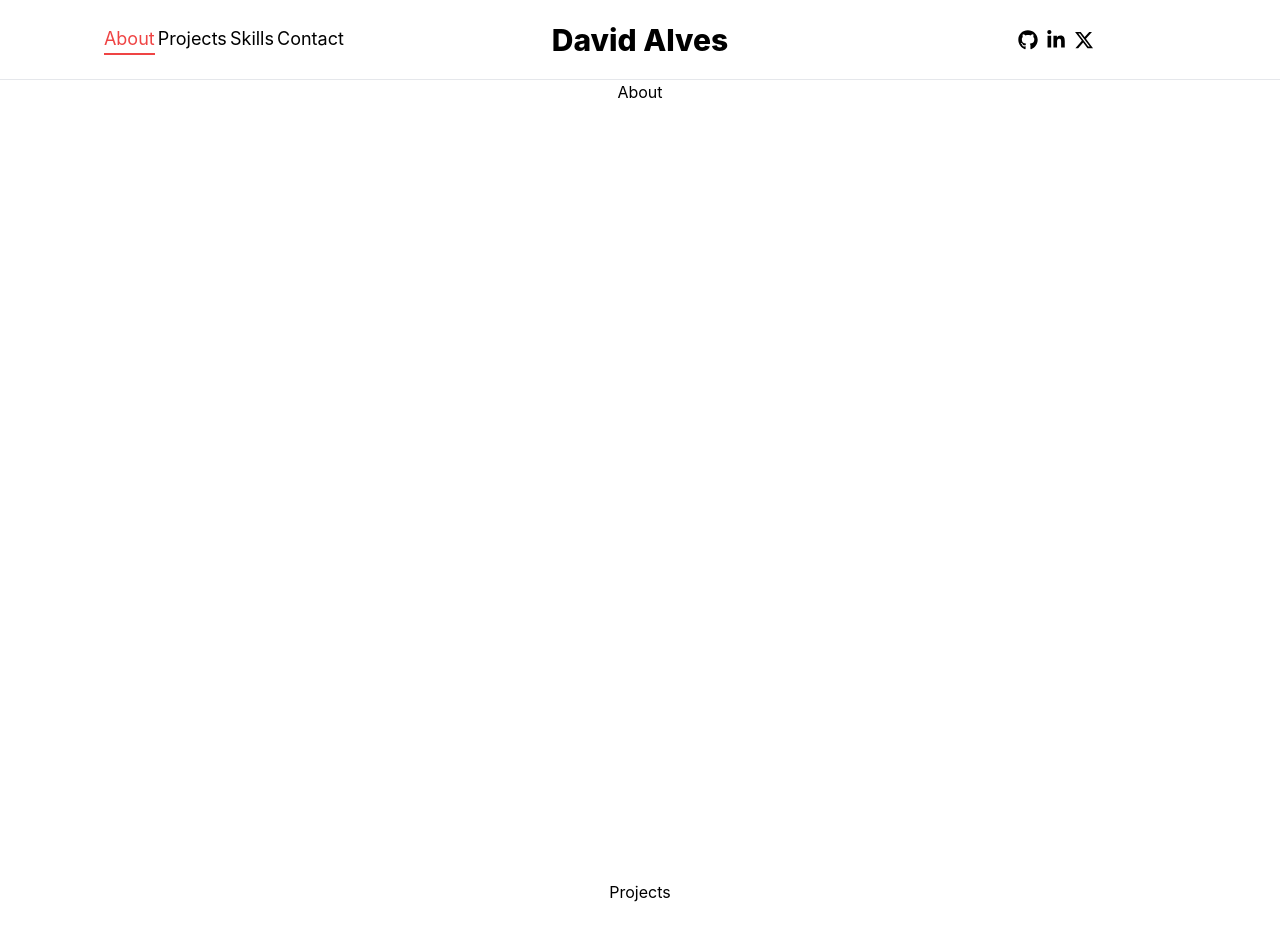
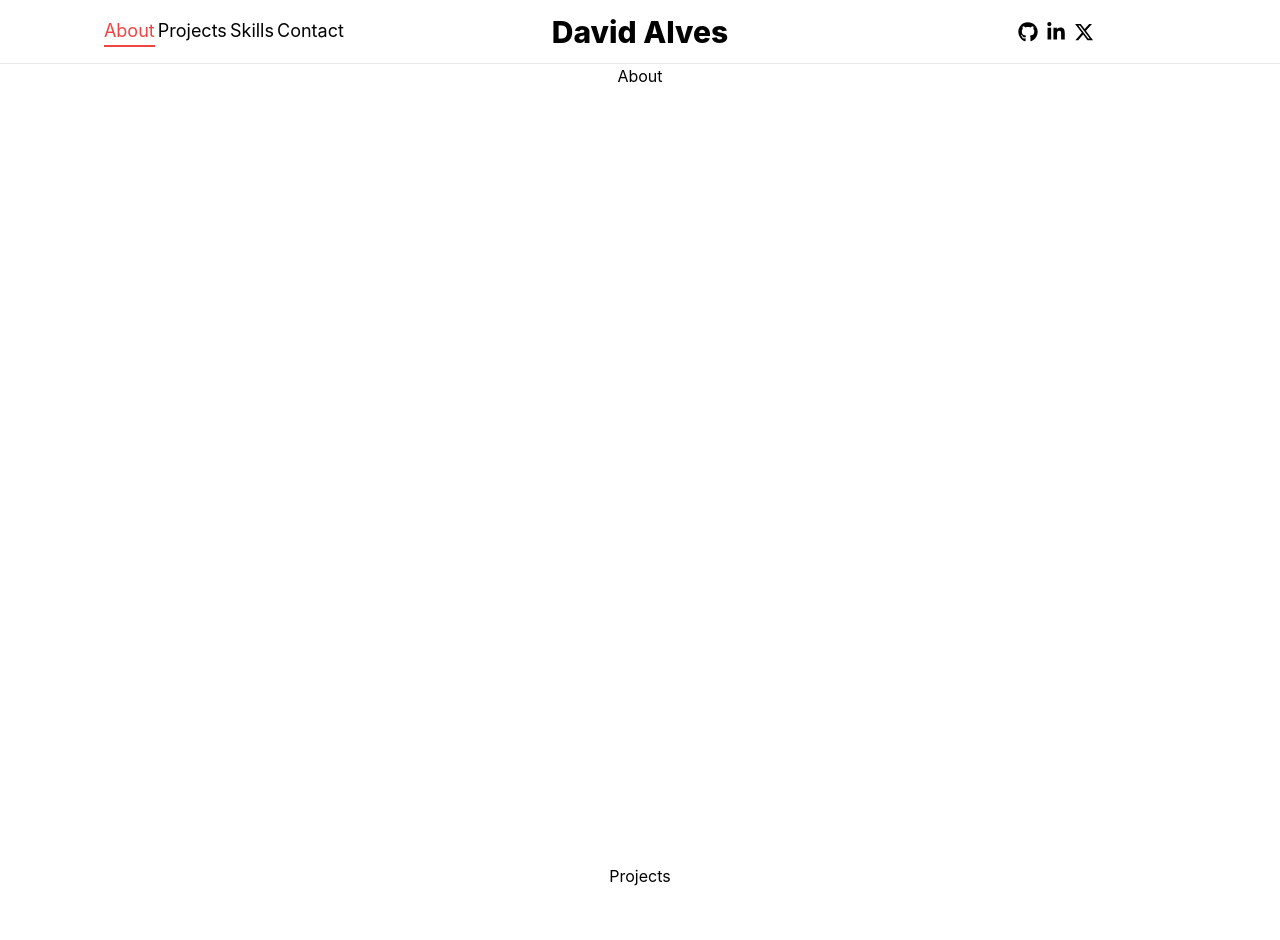
Before and after one commit to davidpalves06/Portfolio, a website: page static/index/index.html in a window 1280 px wide. Shown: the top 940 px of the page. Drawn offline with nearby package versions, Linux system fonts and the light colour scheme; files that its build step writes are made by us from their sources.

Commit message:
Nav bar done

```diff
--- a/static/index.js
+++ b/static/index.js
@@ -1,3 +1,62 @@
+const navBar = document.getElementById("navBar")
 const aboutNav = document.getElementById("aboutNavigation")
+const aboutSection = document.getElementById("about")
+const projectNav = document.getElementById("projectsNavigation")
+const projectSection = document.getElementById("projects")
+const skillsNav = document.getElementById("skillsNavigation")
+const skillsSection = document.getElementById("skills")
+const contactNav = document.getElementById("contactNavigation")
+const contactSection = document.getElementById("contact")
+let previousPosition = window.scrollY
+let mouseY = 0;
 
-aboutNav.classList.add("text-red-500","border-b-red-500","border-b-2")
+function resetStyles() {
+    aboutNav.setAttribute("data-onscreen", "false")
+    projectNav.setAttribute("data-onscreen", "false")
+    skillsNav.setAttribute("data-onscreen", "false")
+    contactNav.setAttribute("data-onscreen", "false")
+}
+
+document.addEventListener('mousemove', function (event) {
+    mouseY = event.clientY;
+    if (mouseY < navBar.offsetHeight) {
+        navBar.style.top = "0px"
+    }
+});
+
+let ticking = false
+function handleScroll() {
+    if (!ticking) {
+        window.requestAnimationFrame(function () {
+            let aboutOffsetTop = aboutSection.offsetTop + (aboutSection.offsetHeight / 2)
+            let projectsOffsetTop = projectSection.offsetTop + (projectSection.offsetHeight / 2)
+            let skillsOffsetTop = skillsSection.offsetTop + (skillsSection.offsetHeight / 2)
+            let contactOffsetTop = contactSection.offsetTop + (contactSection.offsetHeight / 2)
+            let currentPos = (this.scrollY !== undefined) ? this.scrollY : (document.documentElement || document.body.parentNode || document.body).currentPos;
+            resetStyles()
+            if (currentPos >= 0 && currentPos < aboutOffsetTop) {
+                aboutNav.setAttribute("data-onscreen", "true")
+            } else if (currentPos < projectsOffsetTop) {
+                projectNav.setAttribute("data-onscreen", "true")
+            } else if (currentPos < skillsOffsetTop) {
+                skillsNav.setAttribute("data-onscreen", "true")
+            } else if (currentPos < contactOffsetTop) {
+                contactNav.setAttribute("data-onscreen", "true")
+            }
+
+            if (currentPos > previousPosition && mouseY > navBar.offsetHeight) {
+                navBar.style.top = `-${navBar.offsetHeight}px`
+            } else {
+                navBar.style.top = "0px"
+            }
+
+            previousPosition = currentPos
+            console.log("Scroll event handled");
+            ticking = false;
+        });
+        ticking = true;
+    }
+}
+
+
+window.addEventListener('scroll', handleScroll)
--- a/static/index/index.html
+++ b/static/index/index.html
@@ -9,15 +9,15 @@
 </head>
 
 <body>
-    <div class="flex flex-row w-full justify-around items-center py-2 h-20 border-b-[1px] border-b-gray-200">
+    <div id="navBar" class="flex flex-row w-full justify-around items-center py-2 h-[8vh] min-h-12 border-b-[1px] border-b-gray-200 bg-white sticky top-0 transition-top duration-500">
         <div class="flex flex-row justify-between w-1/6 min-w-60">
-            <a id="aboutNavigation" href="#about" class="text-black text-lg font-normal hover:text-red-500 hover:border-b-red-500 hover:border-b-2">About</a>
-            <a id="projectsNavigation" href="#projects" class="text-black text-lg font-normal hover:text-red-500 hover:border-b-red-500 hover:border-b-2">Projects</a>
-            <a id="skillsNavigation" href="#skills" class="text-black text-lg font-normal hover:text-red-500 hover:border-b-red-500 hover:border-b-2">Skills</a>
-            <a id="contactNavigation" href="#contact" class="text-black text-lg font-normal hover:text-red-500 hover:border-b-red-500 hover:border-b-2">Contact</a>
+            <a id="aboutNavigation" href="#about" data-onScreen="true" class="navigationItem">About</a>
+            <a id="projectsNavigation" href="#projects" class="navigationItem">Projects</a>
+            <a id="skillsNavigation" href="#skills" class="navigationItem" >Skills</a>
+            <a id="contactNavigation" href="#contact" class="navigationItem">Contact</a>
         </div>
         <a href="/" class="font-extrabold text-3xl">David Alves</a>
-        <div class="w-1/6 flex flex-row justify-center gap-x-2 min-w-60">
+        <div class="w-1/6 flex flex-row justify-center gap-x-2 min-w-60 h-full items-center">
             <a href="/" target="_blank" rel="noopener noreferrer">
                 <span class="[&>svg]:h-5 [&>svg]:w-5 hover:[&>svg]:h-7 hover:[&>svg]:w-7">
                     <svg xmlns="http://www.w3.org/2000/svg" fill="currentColor" viewBox="0 0 496 512">
--- a/static/styles.css
+++ b/static/styles.css
@@ -3,7 +3,15 @@
 @tailwind utilities;
 
 @layer base {
-    html {
-      font-family: "Inter",sans-serif;
-    }
+  html {
+    font-family: "Inter",sans-serif;
+    scroll-behavior: smooth;
   }
+}
+
+@layer components {
+  .navigationItem {
+    @apply text-black text-lg font-normal hover:text-red-500 hover:border-b-red-500 hover:border-b-2
+    data-[onscreen=true]:text-red-500 data-[onscreen=true]:border-b-red-500 data-[onscreen=true]:border-b-2;
+  }
+}
```
